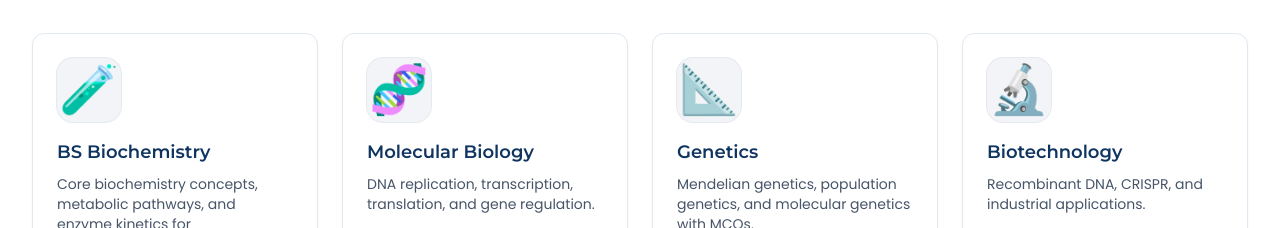
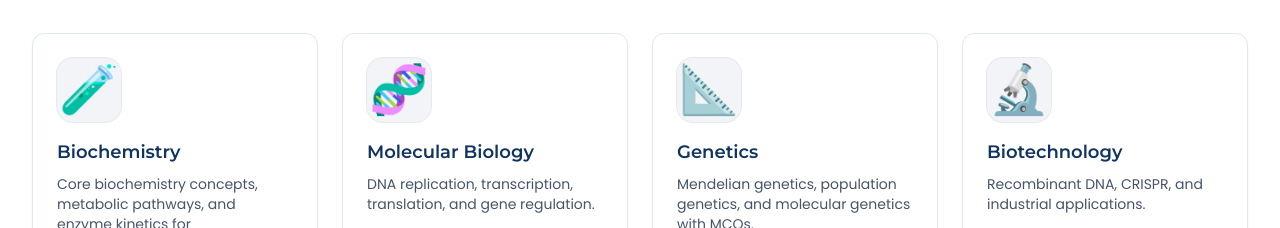
Before and after one commit to Naeem009/drsumairakousar, a Next.js app: page / in a window 1280 px wide. Shown: the part 880-1108 px from the top of the page. Built offline with nearby package versions, Linux system fonts and the light colour scheme.

Commit message:
updated course name

```diff
--- a/app/courses/[slug]/page.tsx
+++ b/app/courses/[slug]/page.tsx
@@ -3,7 +3,7 @@ import Link from "next/link";
 import { notFound } from "next/navigation";
 
 const courseData: Record<string, { title: string; overview: string; outcomes: string[] }> = {
-  "bs-biochemistry": {
+  "biochemistry": {
     title: "BS Biochemistry",
     overview: "Core biochemistry for undergraduate students: structure and function of biomolecules, metabolic pathways, enzyme kinetics, and regulation.",
     outcomes: [
--- a/components/home/FeaturedCourses.tsx
+++ b/components/home/FeaturedCourses.tsx
@@ -2,8 +2,8 @@ import Link from "next/link";
 
 const courses = [
   {
-    slug: "bs-biochemistry",
-    title: "BS Biochemistry",
+    slug: "biochemistry",
+    title: "Biochemistry",
     description: "Core biochemistry concepts, metabolic pathways, and enzyme kinetics for undergraduate level.",
     icon: "🧪",
   },
```
